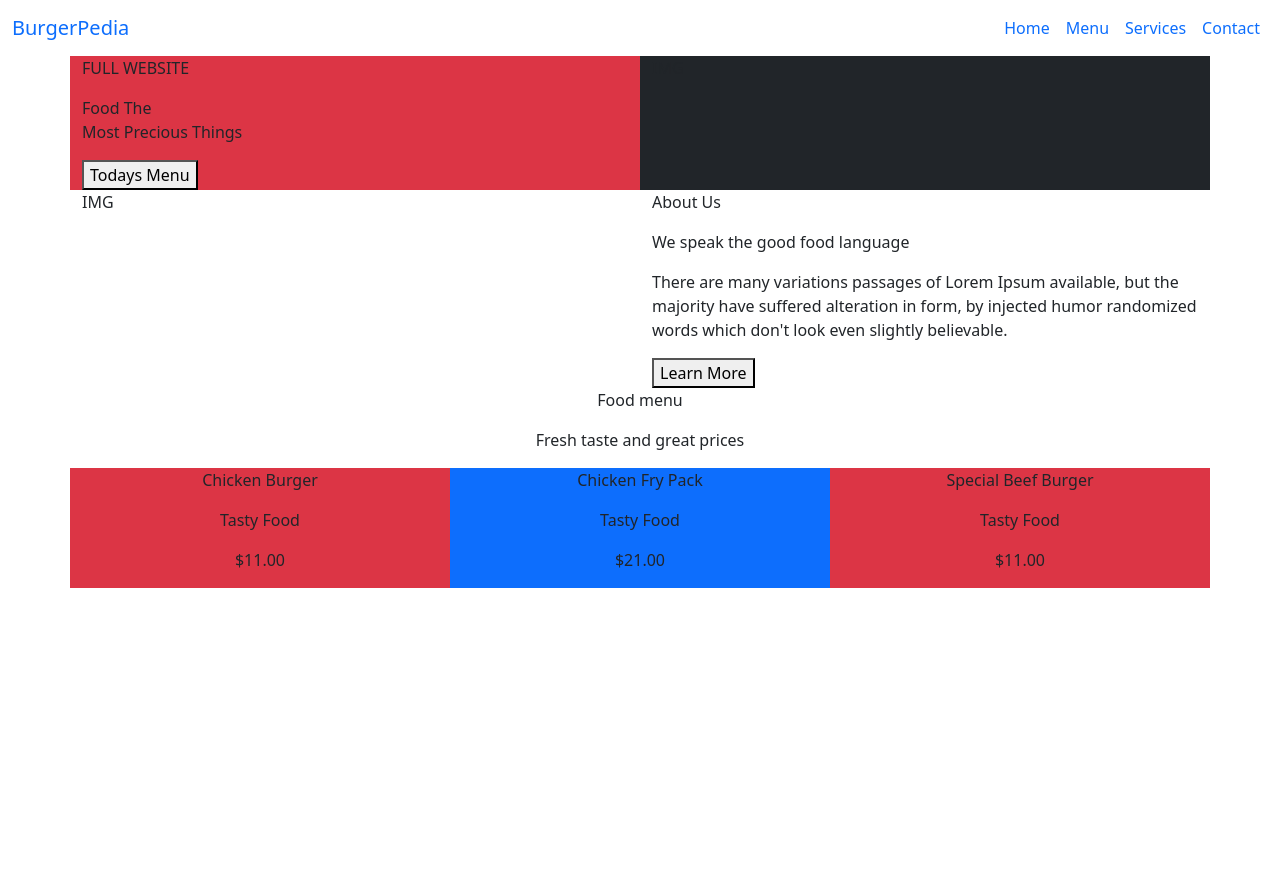
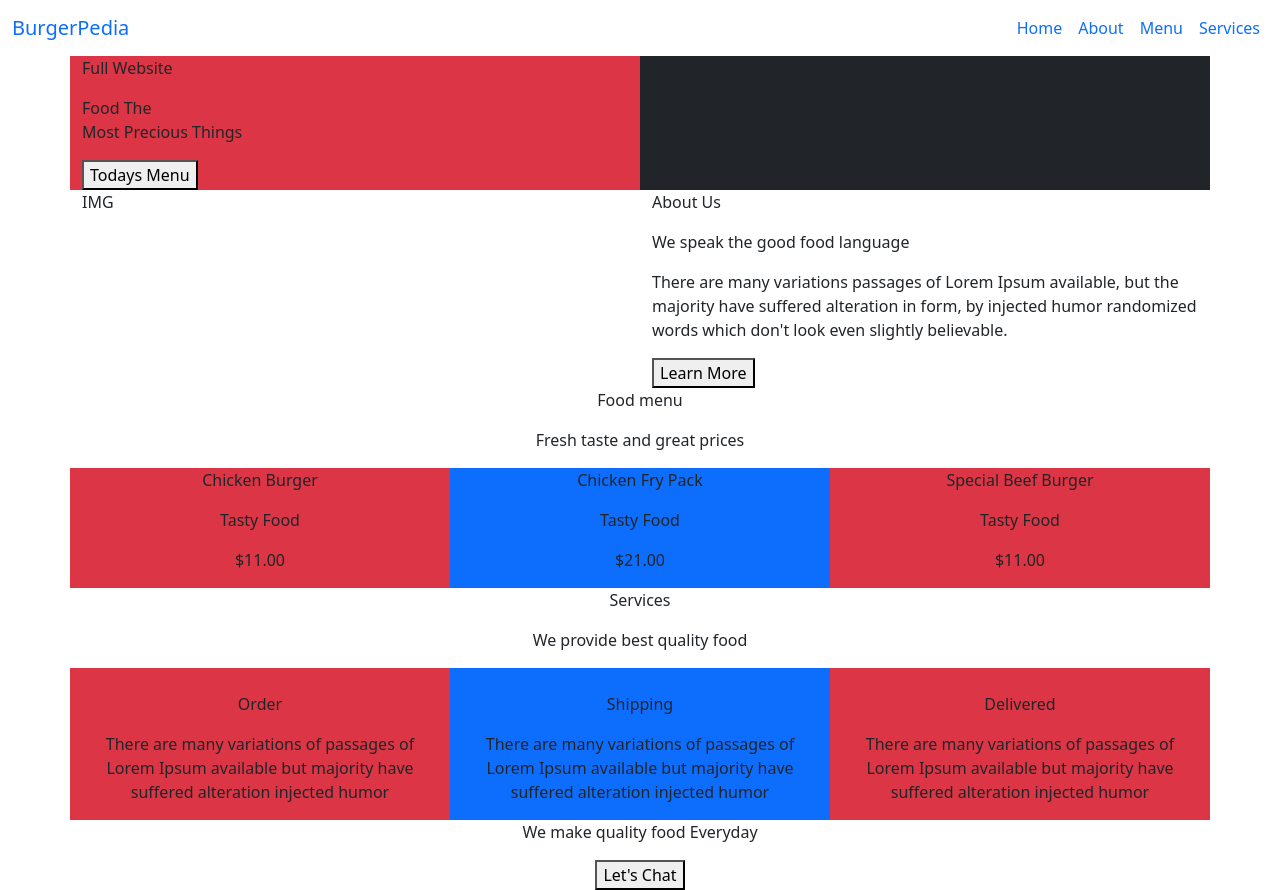
Before and after one commit to Beniah1/Front-page, a plain HTML site: page index.html in a window 1280 px wide. Before the commit the page ends 800 px from the top, so only its background shows below. Drawn offline with Linux system fonts and the light colour scheme.

Commit message:
Add services menu and call to action

```diff
--- a/index.html
+++ b/index.html
@@ -11,7 +11,7 @@
     <title>Document</title>
   </head>
   <body>
-    <!-- ? Navbar with links -->
+    <!-- Navbar with links to Home, About, Menu, and Contact pages. -->
     <nav class="navbar navbar-expand-lg">
       <div class="container-fluid">
         <a class="navbar-brand" href="#">BurgerPedia</a>
@@ -24,7 +24,7 @@
           aria-expanded="false"
           aria-label="Toggle navigation"
         >
-          <!--  Navbar burger icon  -->
+          <!-- Navbar burger icon to toggle navigation -->
           <span class="navbar-toggler-icon">
             <img src="icons/list.svg" alt="" width="30"
           /></span>
@@ -41,27 +41,29 @@
               >
             </li>
             <li class="nav-item">
-              <a class="nav-link" href="#">Menu</a>
+              <a class="nav-link" href="#About">About</a>
             </li>
             <li class="nav-item">
-              <a class="nav-link" href="#">Services</a>
+              <a class="nav-link" href="#Menu">Menu</a>
             </li>
             <li class="nav-item">
-              <a class="nav-link" href="#">Contact</a>
+              <a class="nav-link" href="#services">Services</a>
             </li>
           </ul>
         </div>
       </div>
     </nav>
-    <!--  Container with two rows -->
-    <div class="container">
+    <!-- This container contains the Home page. -->
+    <div class="container" id="Home">
+      <!-- This row contains two columns: a heading and a button on the left, and an image of a burger on the right. -->
       <div class="row">
         <div
           class="col-xl-6 col-lg-6 col-md-6 col-sm-6 bg-danger text-center text-sm-start"
         >
-          <p class="text-uppercase">Full Website</p>
+          <p>Full Website</p>
           <p>
-            Food The <br />
+            Food The
+            <br />
             Most Precious Things
           </p>
 
@@ -70,19 +72,22 @@
             <button>Todays Menu</button>
           </div>
         </div>
-        <!--  img of burger goes here -->
+
+        <!-- Image of a burger goes here. -->
         <div class="col-xl-6 col-lg-6 col-md-6 col-sm-6 bg-dark">
           <p>IMG</p>
         </div>
       </div>
     </div>
     <!--  About Section -->
-    <div class="container">
+    <!-- This container contains the About Us section. -->
+    <div class="container" id="About">
+      <!-- This row contains two columns: an image of a burger on the left and the About Us text on the right. -->
       <div class="row">
         <div class="col-xl-6 col-lg-6 col-md-6 col-sm-6">
-          <!--  img of burger goes here -->
           <p>IMG</p>
         </div>
+
         <div
           class="col-xl-6 col-lg-6 col-md-6 col-sm-6 col-sm-6 text-center text-sm-start"
         >
@@ -93,31 +98,34 @@
             majority have suffered alteration in form, by injected humor
             randomized words which don't look even slightly believable.
           </p>
-          <!-- button for About  -->
           <button>Learn More</button>
         </div>
       </div>
     </div>
-    <div class="container">
+
+    <!-- This container contains the food menu. -->
+    <div class="container" id="Menu">
+      <!-- This row contains the header of the menu. -->
       <div class="row">
         <div class="col-xl-12 col-lg-12 col-md-12 col-sm-12">
           <p class="text-center">Food menu</p>
           <p class="text-center">Fresh taste and great prices</p>
         </div>
-        <!-- image 1 goes here -->
+      </div>
+
+      <!-- These three columns contain the food items in the menu. -->
+      <div class="row">
         <div class="col-xl-4 col-lg-4 col-md-4 col-sm-4 bg-danger text-center">
           <p>Chicken Burger</p>
           <p>Tasty Food</p>
           <p>$11.00</p>
         </div>
-        <!-- image 2 goes here -->
 
         <div class="col-xl-4 col-lg-4 col-md-4 col-sm-4 bg-primary text-center">
           <p>Chicken Fry Pack</p>
           <p>Tasty Food</p>
           <p>$21.00</p>
         </div>
-        <!-- image 3 goes here -->
 
         <div class="col-xl-4 col-lg-4 col-md-4 col-sm-4 bg-danger text-center">
           <p>Special Beef Burger</p>
@@ -126,6 +134,64 @@
         </div>
       </div>
     </div>
+    <!-- Container for the services menu. -->
+    <div class="container" id="services">
+      <!-- Row for the menu header. -->
+      <div class="row">
+        <div class="col-xl-12 col-lg-12 col-md-12 col-sm-12 text-center">
+          <p>Services</p>
+          <p>We provide best quality food</p>
+        </div>
+      </div>
+
+      <!-- Row for the menu items. -->
+      <div class="row">
+        <div class="col-xl-4 col-lg-4 col-md-4 col-sm-4 bg-danger text-center">
+          <img src="" alt="" />
+          <p>Order</p>
+          <p>
+            There are many variations of passages of Lorem Ipsum available but
+            majority have suffered alteration injected humor
+          </p>
+        </div>
+
+        <div class="col-xl-4 col-lg-4 col-md-4 col-sm-4 bg-primary text-center">
+          <img src="" alt="" />
+          <p>Shipping</p>
+          <p>
+            There are many variations of passages of Lorem Ipsum available but
+            majority have suffered alteration injected humor
+          </p>
+        </div>
+
+        <div class="col-xl-4 col-lg-4 col-md-4 col-sm-4 bg-danger text-center">
+          <img src="" alt="" />
+          <p>Delivered</p>
+          <p>
+            There are many variations of passages of Lorem Ipsum available but
+            majority have suffered alteration injected humor
+          </p>
+        </div>
+      </div>
+    </div>
+    <!-- Container for the call to action. -->
+    <div class="container">
+      <!-- Row for the call to action text. -->
+      <div class="row">
+        <div class="col-xl-12 col-lg-12 col-md-12 col-sm-12 text-center">
+          <p>We make quality food Everyday</p>
+        </div>
+      </div>
+
+      <!-- Row for the call to action button. -->
+      <div class="row">
+        <div
+          class="col-xl-12 col-lg-12 col-md-12 col-sm-12 d-flex justify-content-center"
+        >
+          <button>Let's Chat</button>
+        </div>
+      </div>
+    </div>
 
     <script src="index.js"></script>
     <script src="bootstrap-5.0.2-dist/js/bootstrap.js"></script>
```
